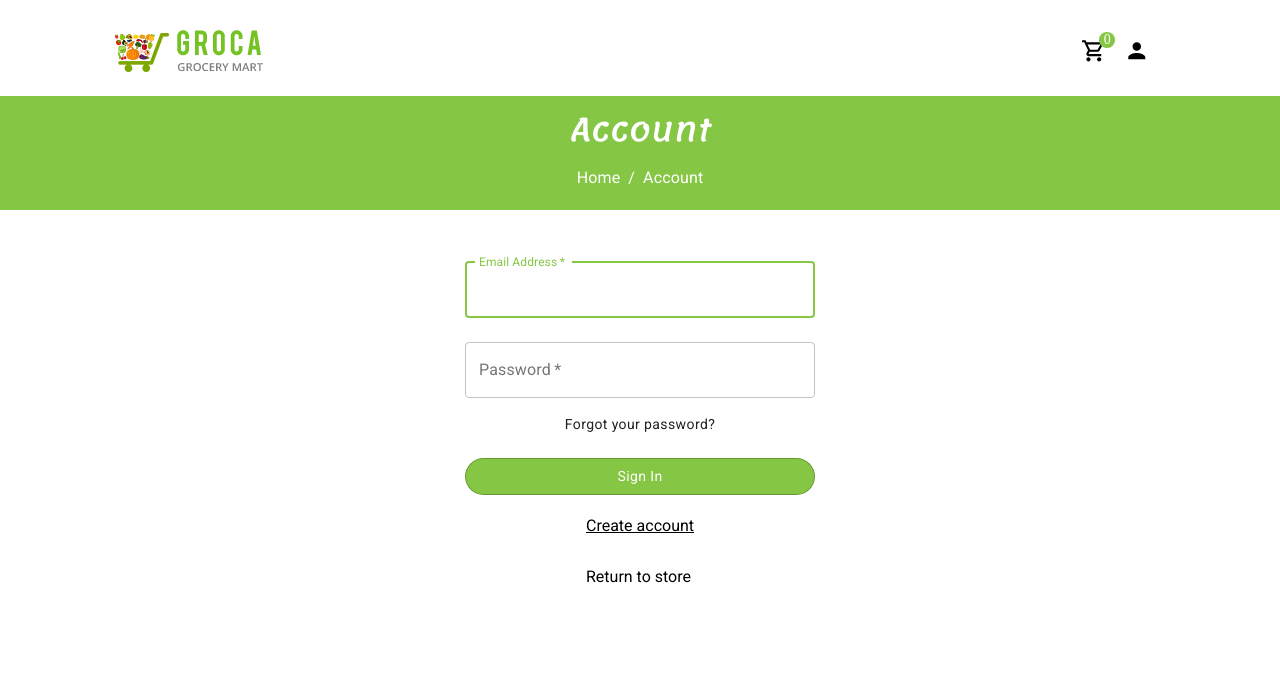
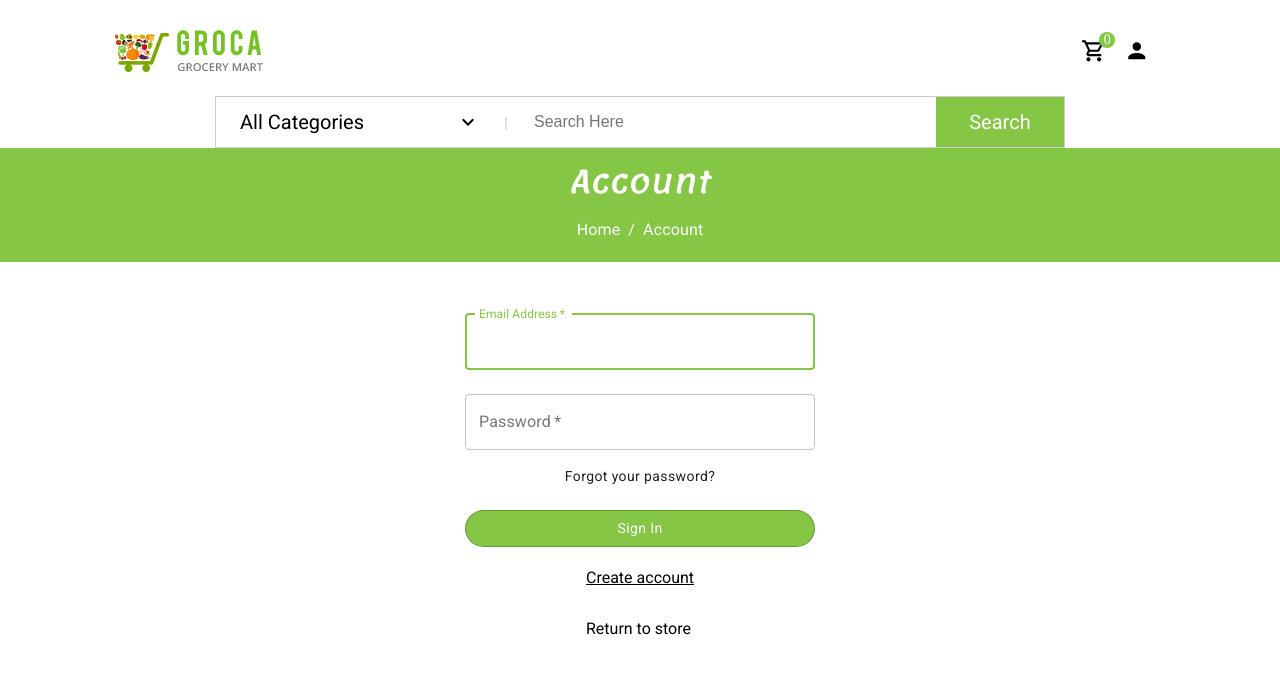
Before and after one commit to Intterius/online-shopping-platform, a React (Create React App) app: page /account/login in a window 1280 px wide. Shown: the top 674 px of the page. Built offline with nearby package versions, Linux system fonts and the light colour scheme.

Commit message:
refactor DashboardHeader, add correct component

```diff
--- a/src/components/DashboardHeader/index.jsx
+++ b/src/components/DashboardHeader/index.jsx
@@ -1,10 +1,13 @@
 import InteractionLinks from './InteractionLinks';
+import AllCategoryDropDown from "./AllCategoryDropDown";
+
 
 const DashboardHeader = () => {
   return (
-    <>
+    <div>
       <InteractionLinks />
-    </>
+      <AllCategoryDropDown />
+    </div>
   );
 };
 
--- a/src/pages/Home/index.jsx
+++ b/src/pages/Home/index.jsx
@@ -1,12 +1,10 @@
 import Dashboard from '../../components/Dashboard';
-import InteractionLinks from '../../components/DashboardHeader/InteractionLinks';
-import AllCategoryDropDown from "../../components/DashboardHeader/AllCategoryDropDown";
+import DashboardHeader from "../../components/DashboardHeader";
 
 const Home = () => {
     return (
         <>
-            <InteractionLinks/>
-            <AllCategoryDropDown/>
+            <DashboardHeader />
             <Dashboard/>
         </>
     );
```
